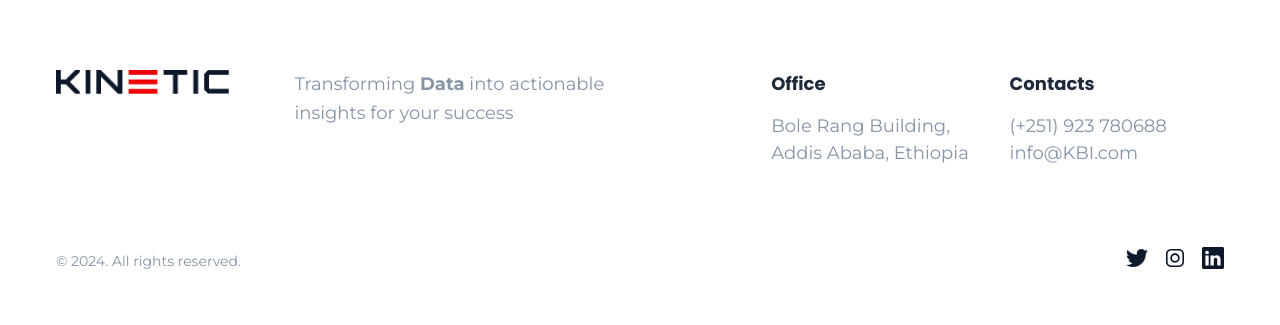
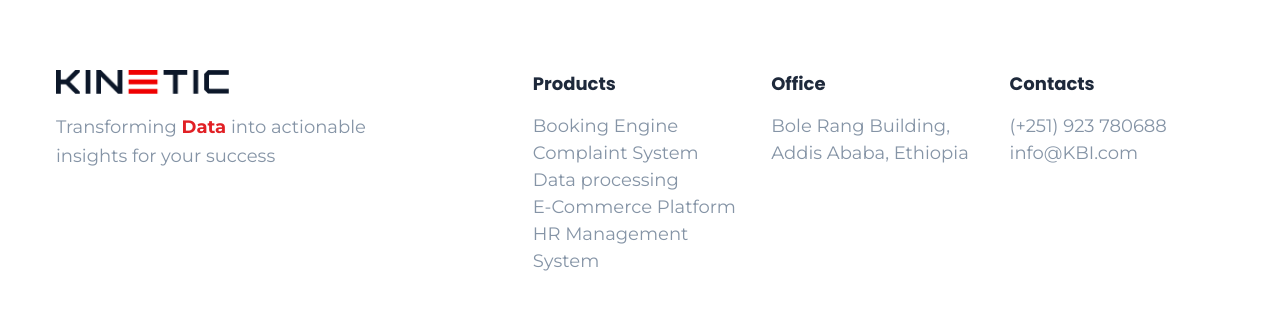
Before and after one commit to mikimaine/kinetics-website, a Next.js app: page /about in a window 1280 px wide. Shown: the part 2375-2700 px from the top of the page. Built offline with nearby package versions, Linux system fonts and the light colour scheme.

Commit message:
Footer fixes

```diff
--- a/components/layout/Footer.jsx
+++ b/components/layout/Footer.jsx
@@ -7,17 +7,23 @@ const Footer = () => {
             <section className="py-20">
                 <div className="container px-4 mx-auto wow animate__animated animate__fadeIn" data-wow-delay=".3s">
                     <div className="flex flex-wrap mb-12 lg:mb-20 -mx-3 text-center lg:text-left">
-                        <div className="w-full lg:w-1/5 px-3 mb-6 lg:mb-0">
+                        <div className="w-full lg:w-2/5 px-3 mb-6 lg:mb-0">
                             <Link href="/" legacyBehavior>
                                 <a className="inline-block mx-auto lg:mx-0 text-3xl font-semibold leading-none">
                                     <img className="h-6" src="/assets/imgs/logos/kbi_white_bg.png" alt="Kinetic" />
                                 </a>
                             </Link>
+                            <p className="max-w-md mx-auto lg:max-w-full lg:mx-0 lg:pr-32 lg:text-lg text-blueGray-400 leading-relaxed mt-3">
+                                Transforming <strong className="text-brightRed">Data</strong> into actionable insights for your success
+                            </p>
                         </div>
-                        <div className="w-full lg:w-2/5 px-3 mb-8 lg:mb-0">
-                            <p className="max-w-md mx-auto lg:max-w-full lg:mx-0 lg:pr-32 lg:text-lg text-blueGray-400 leading-relaxed">
-                            Transforming <strong>Data</strong> into actionable insights for your success
-                            </p>
+                        <div className="w-full lg:w-1/5 px-3 mb-8 lg:mb-0">
+                            <p className="mb-2 lg:mb-4 lg:text-lg font-bold font-heading text-blueGray-800">Products </p>
+                            <a href="/products/#booking"> <p className="lg:text-lg text-blueGray-400">Booking Engine</p></a>
+                            <a href="/products/#Complaint"> <p className="lg:text-lg text-blueGray-400">Complaint System</p></a>
+                            <a href="/products/#data"> <p className="lg:text-lg text-blueGray-400">Data processing</p></a>
+                            <a href="/products/#ecommerce"> <p className="lg:text-lg text-blueGray-400">E-Commerce Platform</p></a>
+                            <a href="/products/#hrManagement"> <p className="lg:text-lg text-blueGray-400">HR Management System</p></a>
                         </div>
                         <div className="w-full lg:w-1/5 px-3 mb-8 lg:mb-0">
                             <p className="mb-2 lg:mb-4 lg:text-lg font-bold font-heading text-blueGray-800">Office</p>
```
Also changed, not shown: pages/products.js (+5 -5 lines).
